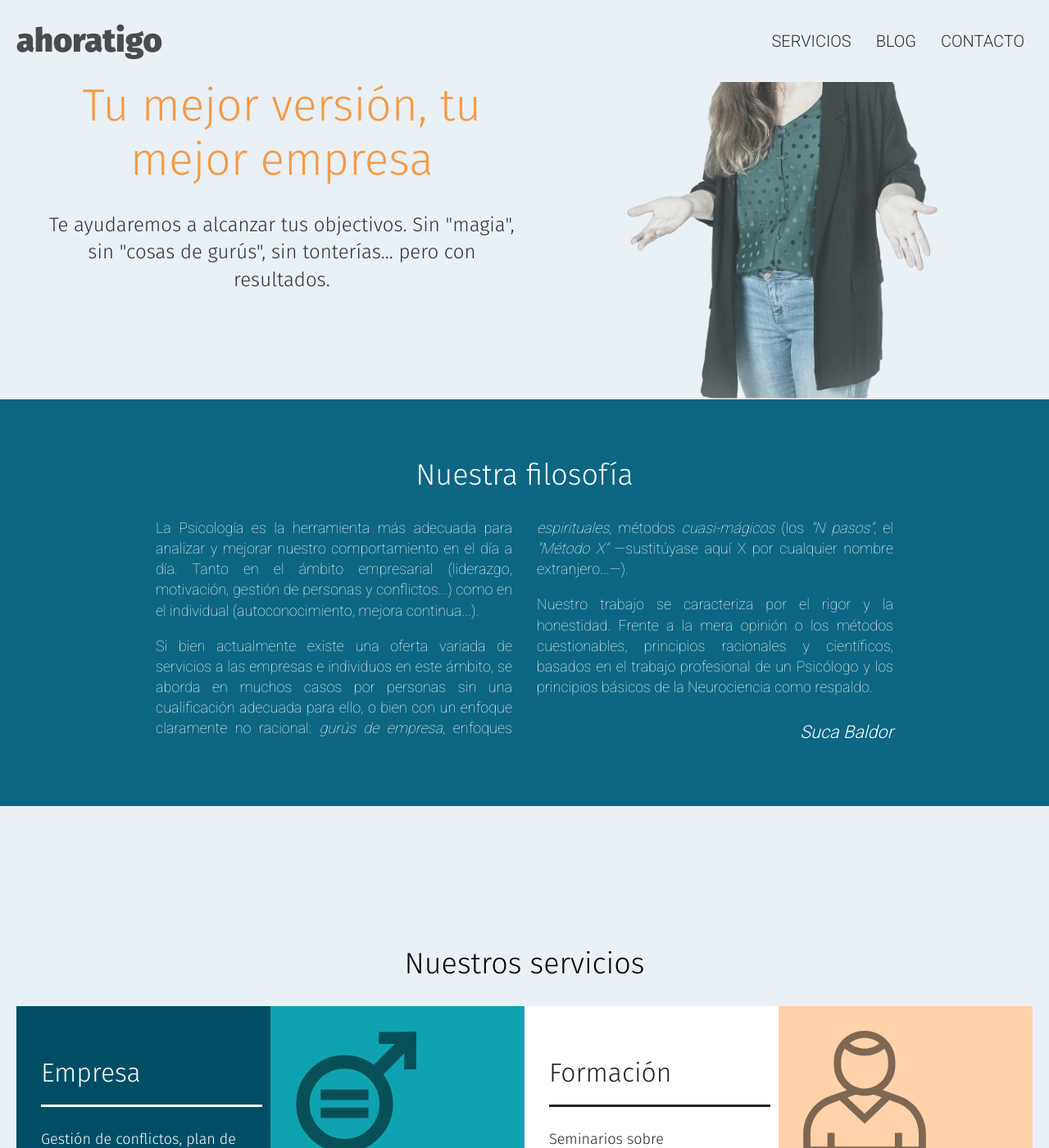
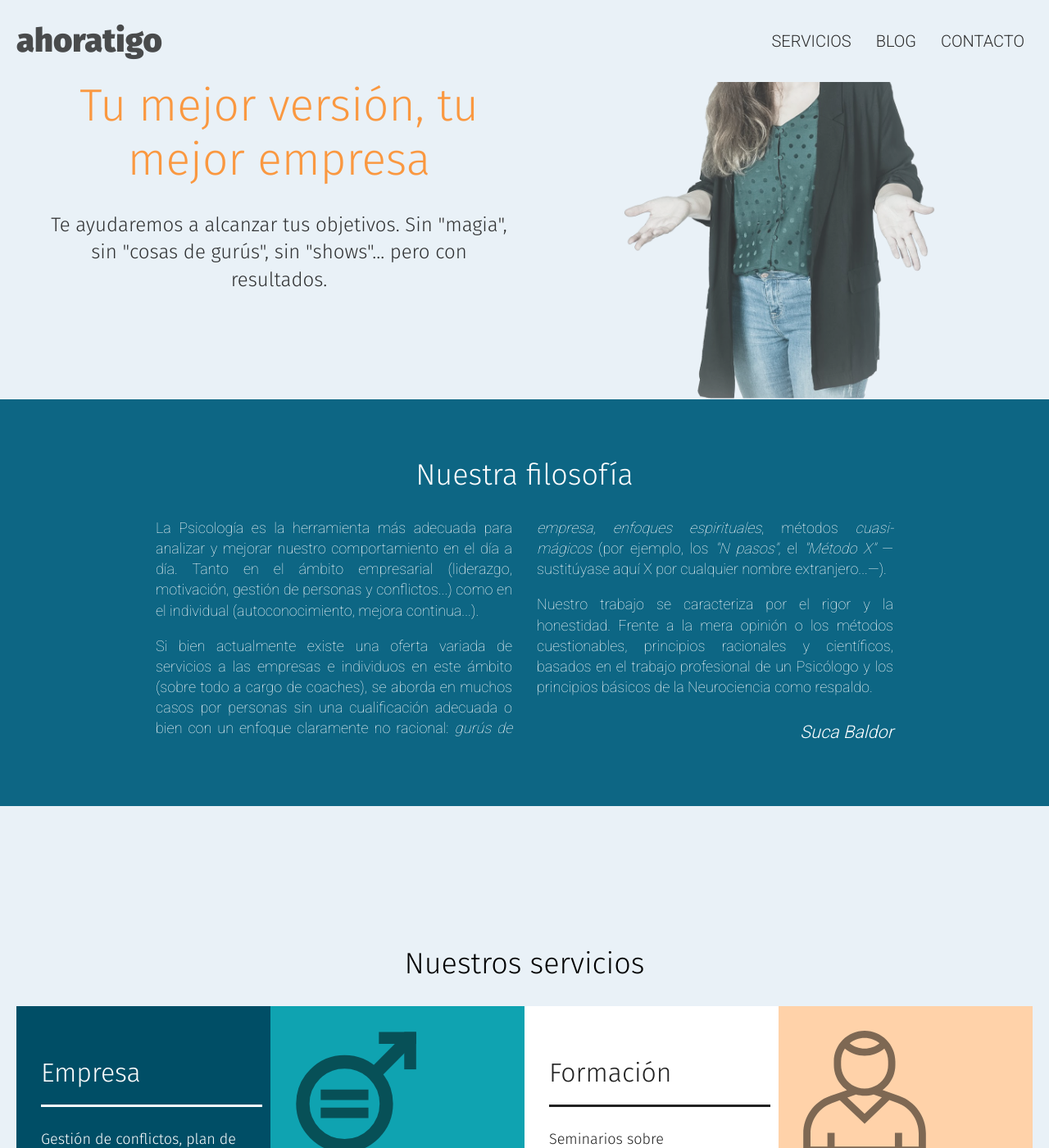
Before and after one commit to sukabal/sukabal.github.io, a Jekyll site: the page built from index.html, in a window 1280 px wide and 1400 px high, scrolled down 213 px. Shown: the whole window at 82% size. Built offline with Jekyll 4.4.1, drawn with Linux system fonts in a browser that asks for light colours; comment, search, counter and statistics services are not loaded; some of the changed text lies outside the part shown.

Commit message:
fix: typos

```diff
--- a/index.html
+++ b/index.html
@@ -9,8 +9,8 @@ title: Bienvenido a ahoratigo.com
       Tu mejor versión, tu mejor empresa
     </h1>
     <p class="hero-header__subtitle">
-      Te ayudaremos a alcanzar tus objectivos. Sin "magia", sin "cosas de gurús", sin tonterías...
-      pero con resultados.
+      Te ayudaremos a alcanzar tus objetivos. Sin "magia", sin "cosas de gurús", sin "shows"... pero
+      con resultados.
     </p>
   </div>
 
@@ -28,11 +28,11 @@ title: Bienvenido a ahoratigo.com
 
     <p>
       Si bien actualmente existe una oferta variada de servicios a las empresas e individuos en este
-      ámbito, se aborda en muchos casos por personas sin una cualificación adecuada para ello, o
-      bien con un enfoque claramente no racional:
-      <em>gurús de empresa</em>, enfoques <em>espirituales</em>, métodos <em>cuasi-mágicos</em> (los
-      <em>"N pasos"</em>, el <em>"Método X"</em> &mdash;sustitúyase aquí X por cualquier nombre
-      extranjero...&mdash;).
+      ámbito (sobre todo a cargo de coaches), se aborda en muchos casos por personas sin una
+      cualificación adecuada o bien con un enfoque claramente no racional:
+      <em>gurús de empresa</em>, <em>enfoques espirituales</em>, métodos <em>cuasi-mágicos</em> (por
+      ejemplo, los <em>"N pasos"</em>, el <em>"Método X"</em> &mdash;sustitúyase aquí X por
+      cualquier nombre extranjero...&mdash;).
     </p>
 
     <p>
@@ -74,11 +74,11 @@ title: Bienvenido a ahoratigo.com
           <img
             class="service-icon"
             src="/media/icon-ods.svg"
-            alt="Ilustración de Objectivos de Desarrollo Sostenible"
+            alt="Ilustración de Objetivos de Desarrollo Sostenible"
           />
           <h3 class="service-title">ODS</h3>
           <p class="service-description">
-            Aplicación de los Objectivos de Desarrollo Sostenible (Salud e Igualdad de género)
+            Aplicación de los Objetivos de Desarrollo Sostenible (Salud e Igualdad de género)
           </p>
           <p class="service-read-more"><span>Conocer más...</span></p>
         </div>
--- a/servicios.html
+++ b/servicios.html
@@ -80,7 +80,7 @@ title: Nuestros servicios para ti
         <li>Plan de Salud mental y bienestar emocional</li>
         <li>Plan de Igualdad de género</li>
         <li>
-          Plan de entrenamiento en Inteligencia Empcional y habilidades sociales (cooperación,
+          Plan de entrenamiento en Inteligencia Emocional y habilidades sociales (cooperación,
           empatía, comunicación...)
         </li>
       </ul>
```
